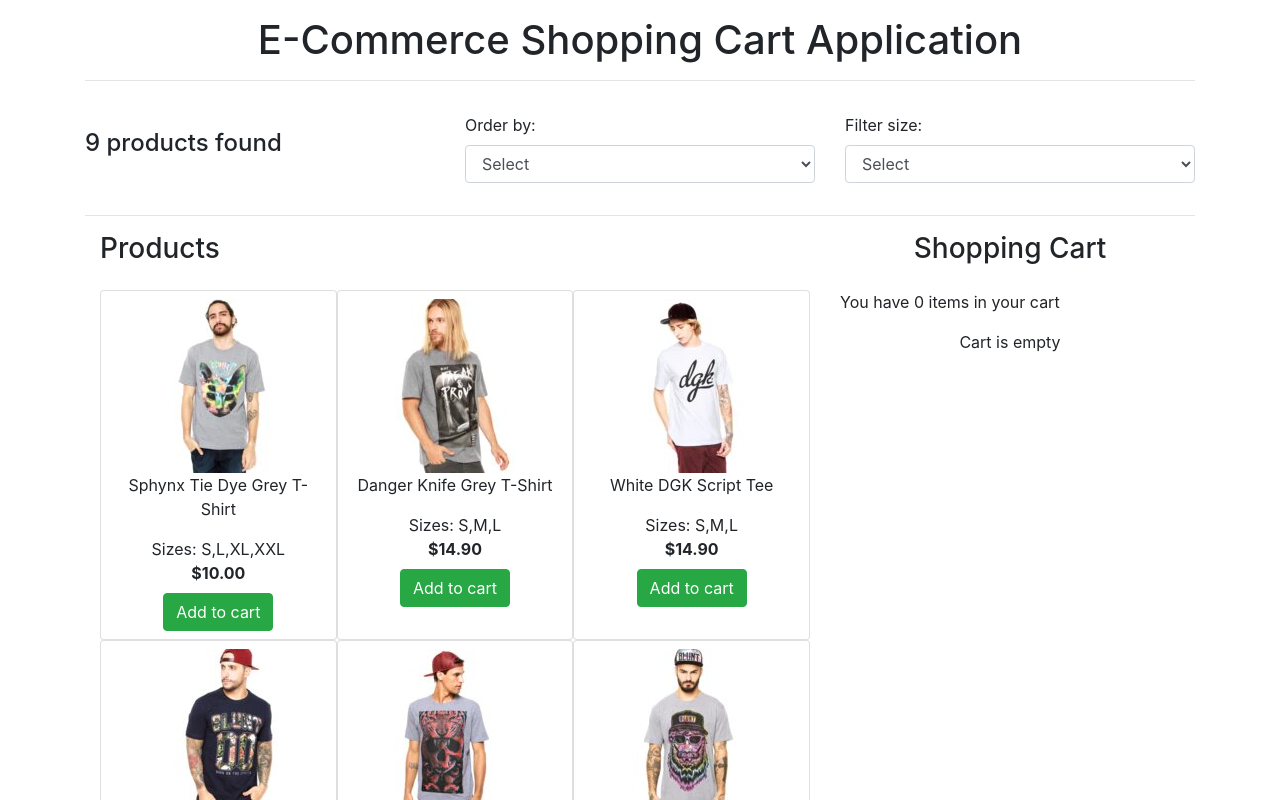
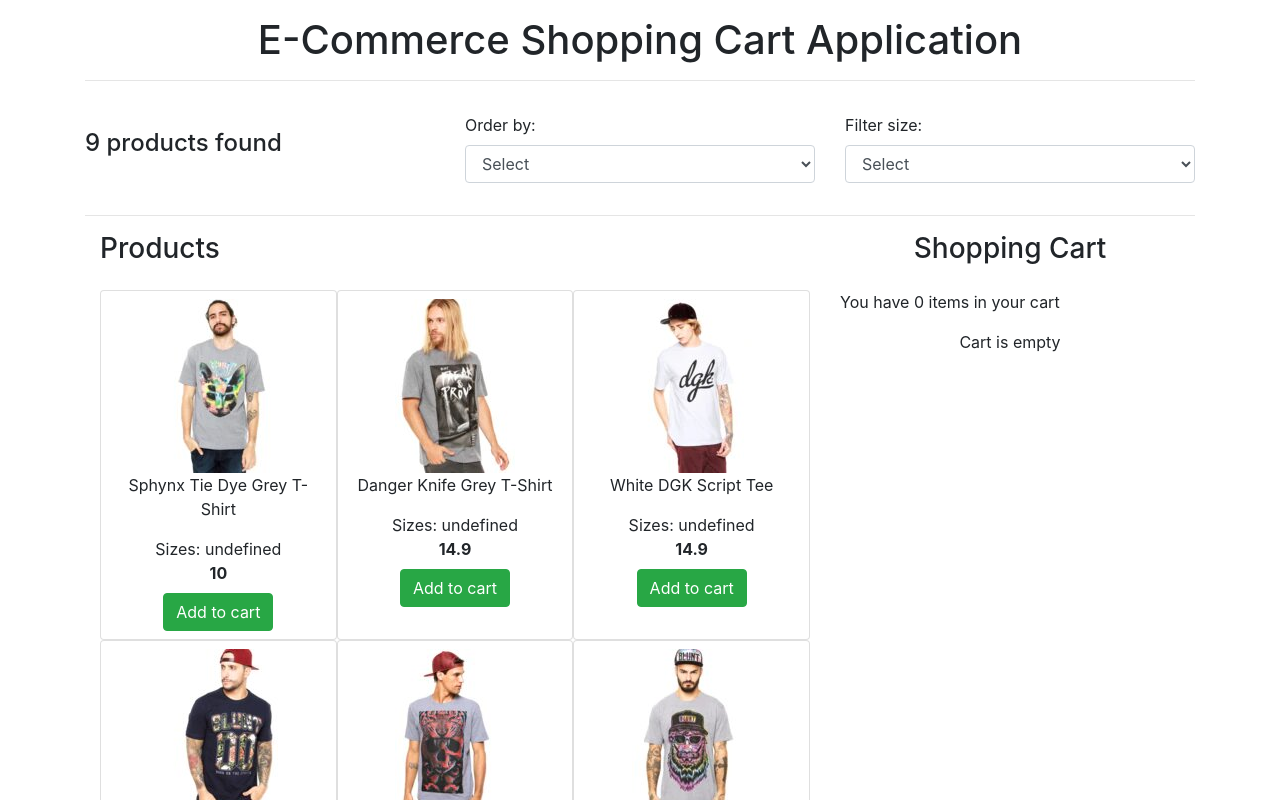
Before and after one commit to justgarcia5/ecommerce-application, a React (Create React App) app: page / in a window 1280 px wide. Shown: the top 800 px of the page. Built offline with nearby package versions, Linux system fonts and the light colour scheme; data requests are answered from the project's data file.

Commit message:
made neccessary changes to config with new db

```diff
--- a/public/db.json
+++ b/public/db.json
@@ -5,7 +5,7 @@
       "id": 1,
       "sku": 18644119330491312,
       "title": "Sphynx Tie Dye Grey T-Shirt",
-      "description": "Sphynx Tie Dye Grey",
+      "description": "Sphynx Tie Dye Grey T-Shirt",
       "availableSizes": ["S", "L", "XL", "XXL"],
       "price": 10,
       "isFreeShipping": true
@@ -34,7 +34,7 @@
     {
       "id": 4,
       "sku": 9197907543445677,
-      "title": "Born On The Streets  T-Shirt",
+      "title": "Born On The Streets T-Shirt",
       "description": "Born On The Streets",
       "availableSizes": ["XL"],
       "price": 25.9,
--- a/src/App.js
+++ b/src/App.js
@@ -13,8 +13,9 @@
   const [sort, setSort] = useState('')
 
   useEffect(() => {
-    fetch('http://localhost:8000/products').then(res => res.json())
+    fetch('http://localhost:3000/products').then(res => res.json())
     .then(data => {
+      console.log(data)
       setProducts(data);
       setFilteredProducts(data)
     })
@@ -58,7 +59,7 @@
       } else if(sort === 'highest') {
         return products.sort((a, b) => a.price < b.price ? 1 : -1)
       } else if (sort !== '') {
-        return products.filter((product) => product.availableSizes.indexOf(sort) >= 0)
+        return products.filter((product) => product.availablesizes.indexOf(sort) >= 0)
       } else {
         return products.sort((a, b) => a.id > b.id ? 1 : -1)
       }
--- a/src/component/Basket.js
+++ b/src/component/Basket.js
@@ -25,7 +25,7 @@
               <div className="row">
                 <div className="col-md-2">
                   <a href="/#">
-                    <img className="" src={`/products/${item.sku}_2.jpg`} alt={item.title}/>
+                    <img className="" src={`/products/${parseInt(item.sku)}_2.jpg`} alt={item.title}/>
                   </a>
                 </div>
                 <div className="col-md-8">
@@ -39,7 +39,7 @@
               <div className="row pl-5">
                 <div className="col-md-8 d-flex">
                   <input className="form-control" style={styles.input} name={item.title} width={10} value={item.count} onChange={onChange}/>
-                  <p className="p-2"> x ${item.price.toFixed(2)}</p>
+                  <p className="p-2"> x ${item.price}</p>
                 </div>
                 <div className="col-md-4 p-2">
                   ${(item.count * item.price).toFixed(2)}
--- a/src/component/Product.js
+++ b/src/component/Product.js
@@ -2,6 +2,7 @@
 
 export default function Product(props) {
   const products = props.filteredProducts.length <= 1 ? props.products : props.filteredProducts
+  // console.log(products)
   return(
     <div>
       <h3 className="pb-3">Products</h3>
@@ -11,13 +12,13 @@
             <div className="col-md-4 pt-2 pb-2 card" key={product.id}>
               <div className="thumbnail text-center">
                 <a href="/#">
-                  <img src={`/products/${product.sku}_2.jpg`} alt={product.title}/>
+                  <img src={`/products/${parseInt(product.sku)}_2.jpg`} alt={product.title}/>
                 </a>
                 <p>{product.title}</p>
-                Sizes: {`${product.availableSizes} `}
+                Sizes: {`${product.availablesizes} `}
               </div>
               <div className="text-center">
-                <b>${product.price.toFixed(2)}</b><br />
+                <b>{product.price}</b><br />
                 <button className="btn btn-success mt-2" onClick={() => props.addProductToCart(product.id, product)}>Add to cart</button>
               </div>
             </div>
```
